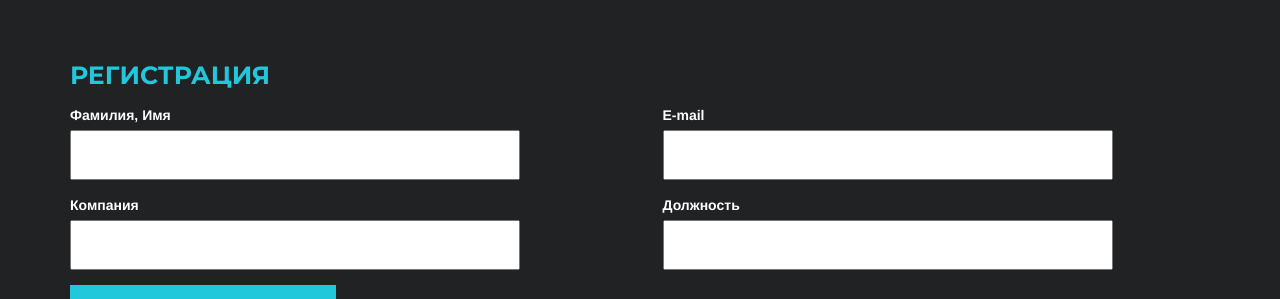
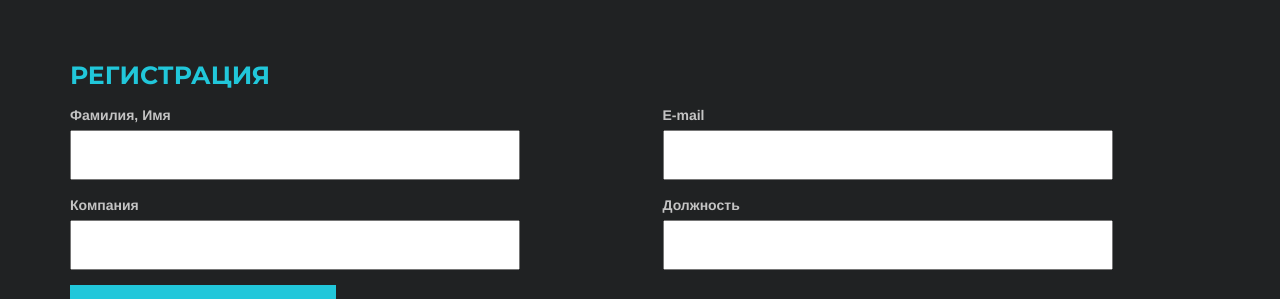
Before and after one commit to youcon/youcon.github.io, a Jekyll site: the page built from index.html, in a window 1280 px wide and 1400 px high, scrolled down 1113 px. Shown: the part 150-449 px from the top of the window. Built offline with Jekyll 4.4.1, drawn with Linux system fonts in a browser that asks for light colours; nearby versions of some CDN libraries; some web fonts are replaced.

Commit message:
Returned gray color

```diff
--- a/static/css/style.css
+++ b/static/css/style.css
@@ -30,7 +30,7 @@ p.large {
 }
 section form label {
     display: block;
-    color: white;
+    color: #c4c4c4;
     font-family: "Helvetica Neue",Helvetica,Arial,sans-serif;
 }
 a,
```
